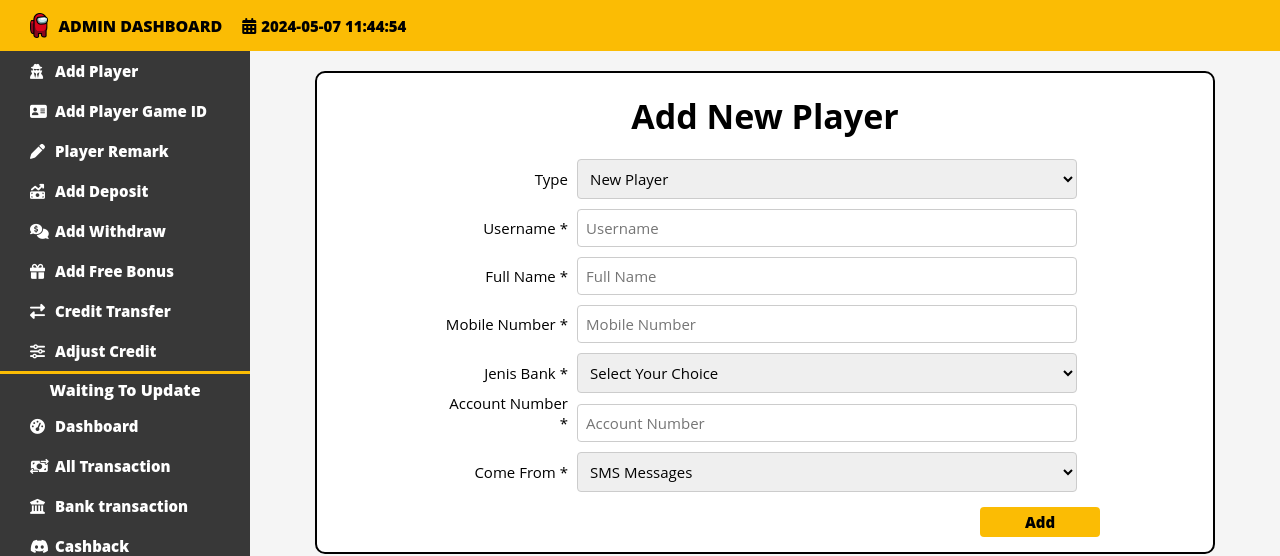
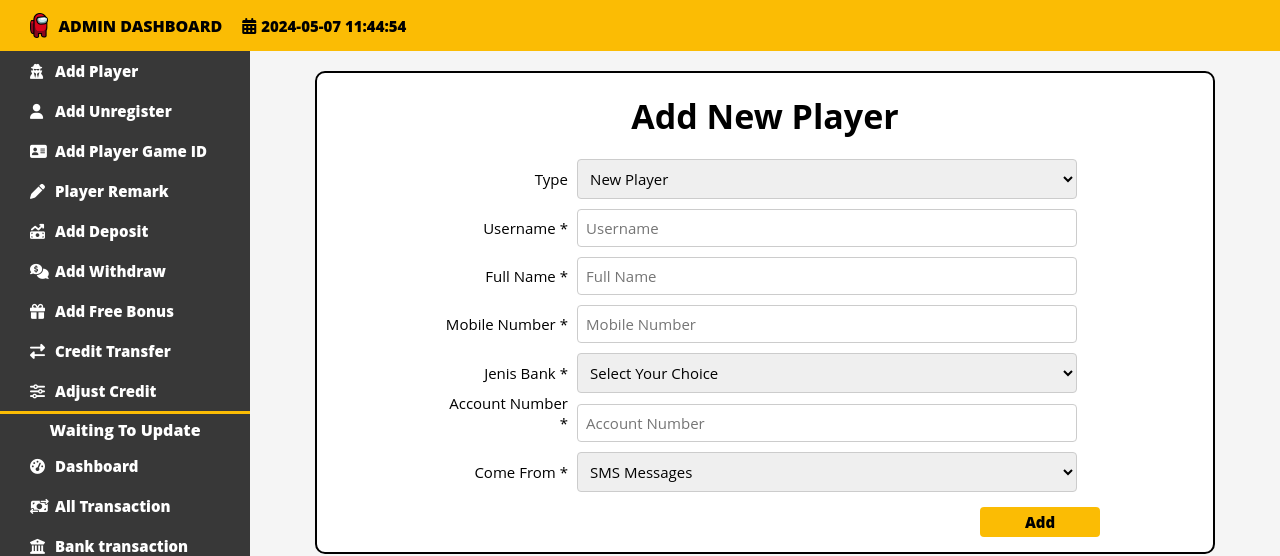
Before and after one commit to spinner99-bit/pco.vr46admin.asia, a plain HTML site: page playerlist.html in a window 1280 px wide. Shown: the top 556 px of the page. Drawn offline with Linux system fonts and the light colour scheme.

Commit message:
Update playerlist.html

```diff
--- a/playerlist.html
+++ b/playerlist.html
@@ -67,6 +67,8 @@
 		 		<ul>
 
 		 			<li><a href="playerlist.html"><i class="fa-solid fa-user-secret"></i>Add Player</a></li>
+
+		 			<li><a href="unregister.html"><i class="fa-solid fa-user"></i>Add Unregister</a></li>
 
 		 			<li><a href="game.html"><i class="fa-solid fa-address-card"></i>Add Player Game ID</a></li>
 
```
